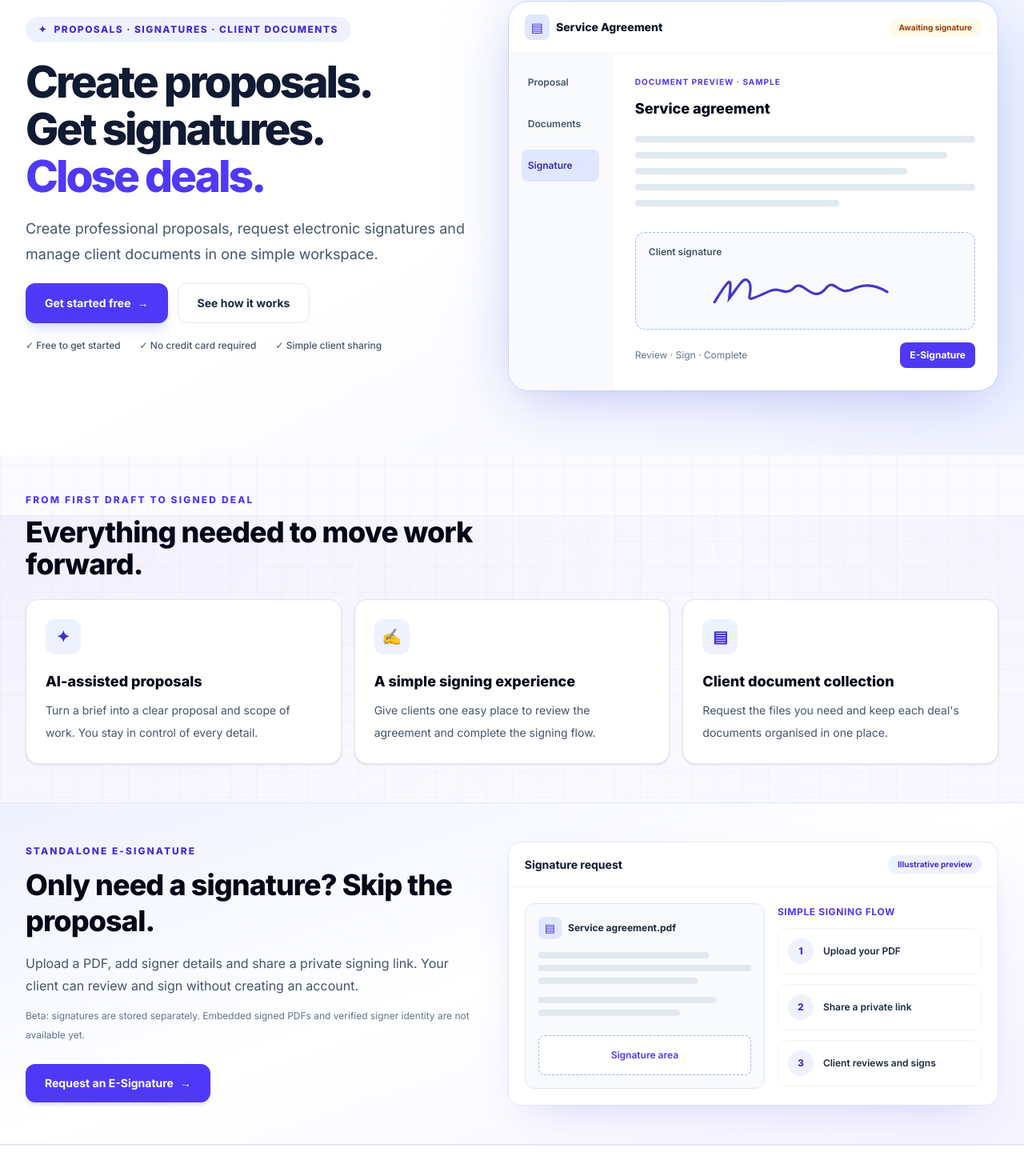
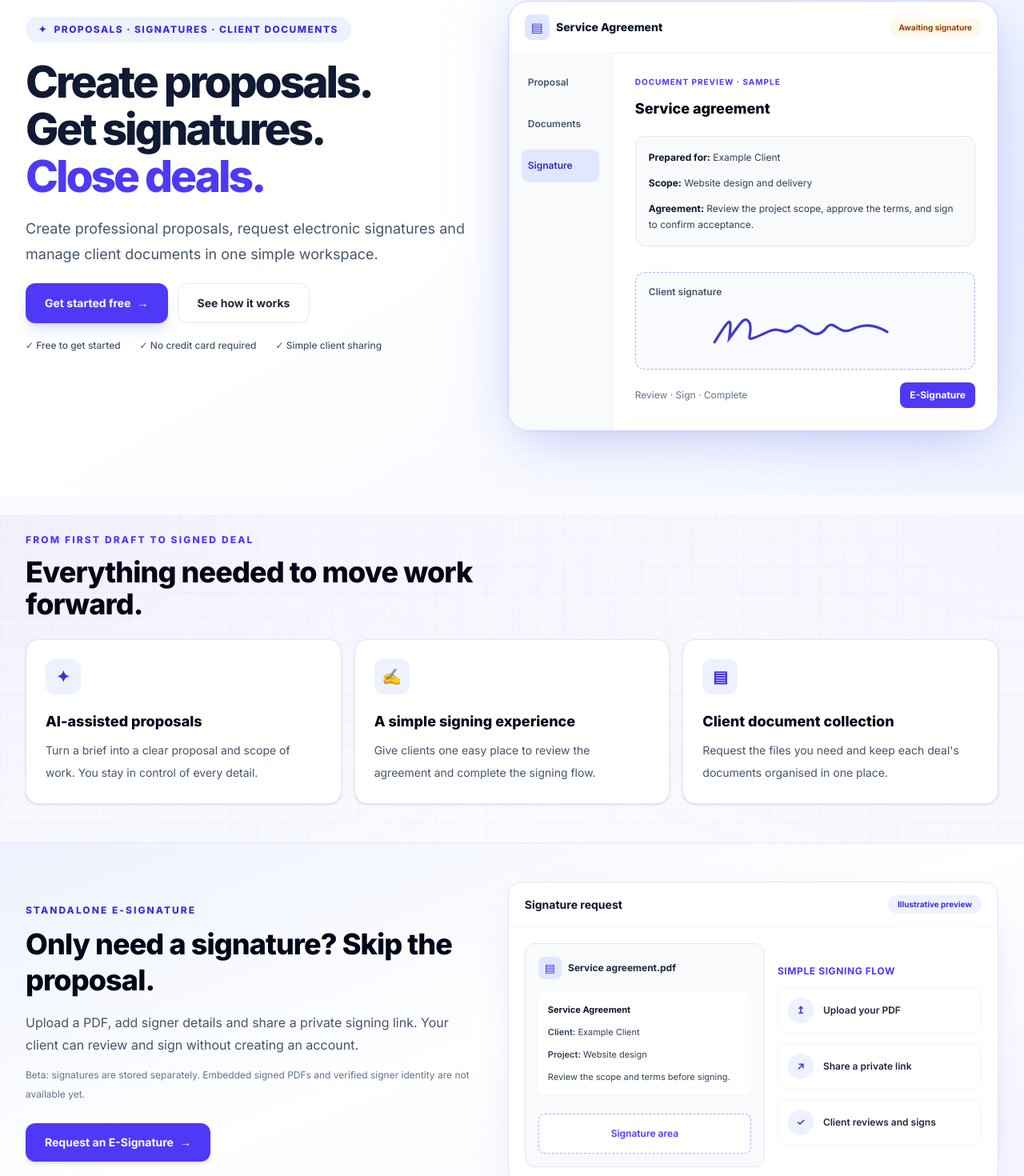
Before and after one commit to Abhay-Sharma14/signdealdocs, a Next.js app: page / in a window 1280 px wide. Shown: the part 156-1626 px from the top of the page at 80% size. Built offline with nearby package versions, Linux system fonts and the light colour scheme.

Commit message:
Replace numbered homepage flows and skeleton text with meaningful document content

```diff
--- a/components/home-page.tsx
+++ b/components/home-page.tsx
@@ -18,9 +18,9 @@ export default function HomePage() {
     { number: "03", icon: "▤", title: t("feature3"), copy: t("feature3d") },
   ];
   const steps = [
-    { number: "01", title: t("how1"), copy: t("how1d") },
-    { number: "02", title: t("how2"), copy: t("how2d") },
-    { number: "03", title: t("how3"), copy: t("how3d") },
+    { icon: "✎", title: t("how1"), copy: t("how1d") },
+    { icon: "↗", title: t("how2"), copy: t("how2d") },
+    { icon: "✓", title: t("how3"), copy: t("how3d") },
   ];
 
   return (
@@ -88,8 +88,10 @@ export default function HomePage() {
                   <div className="min-w-0 p-5 sm:p-7">
                     <p className="text-[10px] font-bold uppercase tracking-widest text-indigo-600">Document preview · Sample</p>
                     <h2 className="mt-3 text-lg font-extrabold text-slate-950">Service agreement</h2>
-                    <div className="mt-5 space-y-3">
-                      {["w-full","w-11/12","w-4/5","w-full","w-3/5"].map((w,i)=><div key={i} className={`h-2 rounded-full bg-slate-200 ${w}`}/>)}
+                    <div className="mt-5 space-y-3 rounded-xl border border-slate-200 bg-slate-50 p-4 text-xs leading-5 text-slate-700">
+                      <p><span className="font-bold text-slate-900">Prepared for:</span> Example Client</p>
+                      <p><span className="font-bold text-slate-900">Scope:</span> Website design and delivery</p>
+                      <p><span className="font-bold text-slate-900">Agreement:</span> Review the project scope, approve the terms, and sign to confirm acceptance.</p>
                     </div>
                     <div className="mt-8 rounded-xl border border-dashed border-indigo-300 bg-indigo-50/40 p-4">
                       <p className="text-xs font-semibold text-slate-600">Client signature</p>
@@ -125,12 +127,17 @@ export default function HomePage() {
               <div className="grid gap-4 p-5 sm:grid-cols-[1fr_.85fr]">
                 <div className="rounded-xl border border-slate-200 bg-slate-50 p-4">
                   <div className="mb-4 flex items-center gap-2"><span className="rounded-lg bg-indigo-100 px-2 py-1 text-sm text-indigo-700">▤</span><span className="text-xs font-bold text-slate-800">Service agreement.pdf</span></div>
-                  <div className="space-y-2"><div className="h-2 w-4/5 rounded-full bg-slate-200"/><div className="h-2 w-full rounded-full bg-slate-200"/><div className="h-2 w-3/4 rounded-full bg-slate-200"/><div className="mt-4 h-2 w-5/6 rounded-full bg-slate-200"/><div className="h-2 w-2/3 rounded-full bg-slate-200"/></div>
+                  <div className="space-y-2 rounded-lg bg-white p-3 text-[11px] leading-5 text-slate-700">
+                    <p className="font-bold text-slate-900">Service Agreement</p>
+                    <p><span className="font-semibold">Client:</span> Example Client</p>
+                    <p><span className="font-semibold">Project:</span> Website design</p>
+                    <p>Review the scope and terms before signing.</p>
+                  </div>
                   <div className="mt-6 rounded-lg border border-dashed border-indigo-300 bg-white px-3 py-4 text-center text-xs font-semibold text-indigo-600">Signature area</div>
                 </div>
                 <div className="flex flex-col justify-center gap-3">
                   <p className="text-xs font-bold uppercase tracking-wider text-indigo-600">Simple signing flow</p>
-                  {["Upload your PDF","Share a private link","Client reviews and signs"].map((step,i)=><div key={step} className="flex items-center gap-3 rounded-xl border border-slate-100 bg-white p-3"><span className="flex h-8 w-8 shrink-0 items-center justify-center rounded-full bg-indigo-50 text-xs font-extrabold text-indigo-700">{i+1}</span><span className="text-xs font-semibold text-slate-800">{step}</span></div>)}
+                  {["Upload your PDF","Share a private link","Client reviews and signs"].map((step,i)=><div key={step} className="flex items-center gap-3 rounded-xl border border-slate-100 bg-white p-3"><span className="flex h-8 w-8 shrink-0 items-center justify-center rounded-full bg-indigo-50 text-xs font-extrabold text-indigo-700">{["↥","↗","✓"][i]}</span><span className="text-xs font-semibold text-slate-800">{step}</span></div>)}
                 </div>
               </div>
             </div>
@@ -141,8 +148,8 @@ export default function HomePage() {
             <p className="text-center text-xs font-extrabold uppercase tracking-[.18em] text-indigo-600">How it works</p>
             <h2 className="mt-2 text-center text-2xl font-extrabold tracking-tight text-[#101A33] sm:text-3xl">From draft to signed deal in 3 simple steps.</h2>
             <div className="mt-6 grid gap-3 md:grid-cols-3">
-              {steps.map((step,index)=><article key={step.number} className="flex items-start gap-4 rounded-2xl border border-slate-200 bg-white p-5 shadow-sm">
-                <span className="flex h-10 w-10 shrink-0 items-center justify-center rounded-xl bg-indigo-100 text-sm font-extrabold text-indigo-700">{index+1}</span>
+              {steps.map((step)=><article key={step.title} className="flex items-start gap-4 rounded-2xl border border-slate-200 bg-white p-5 shadow-sm">
+                <span className="flex h-10 w-10 shrink-0 items-center justify-center rounded-xl bg-indigo-100 text-sm font-extrabold text-indigo-700">{step.icon}</span>
                 <div><h3 className="text-base font-extrabold text-[#101A33]">{step.title}</h3><p className="mt-1 text-sm leading-6 text-slate-600">{step.copy}</p></div>
               </article>)}
             </div>
```
